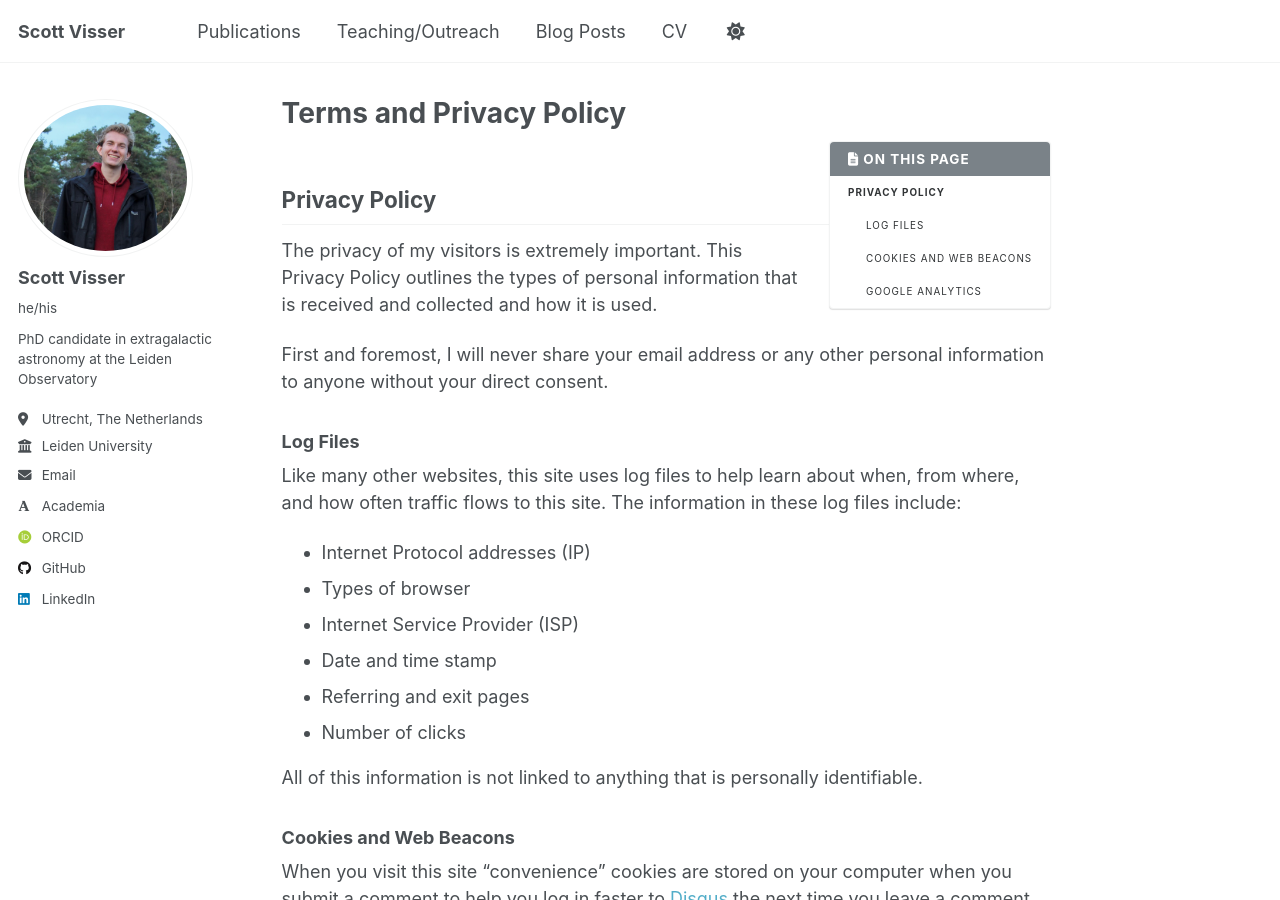
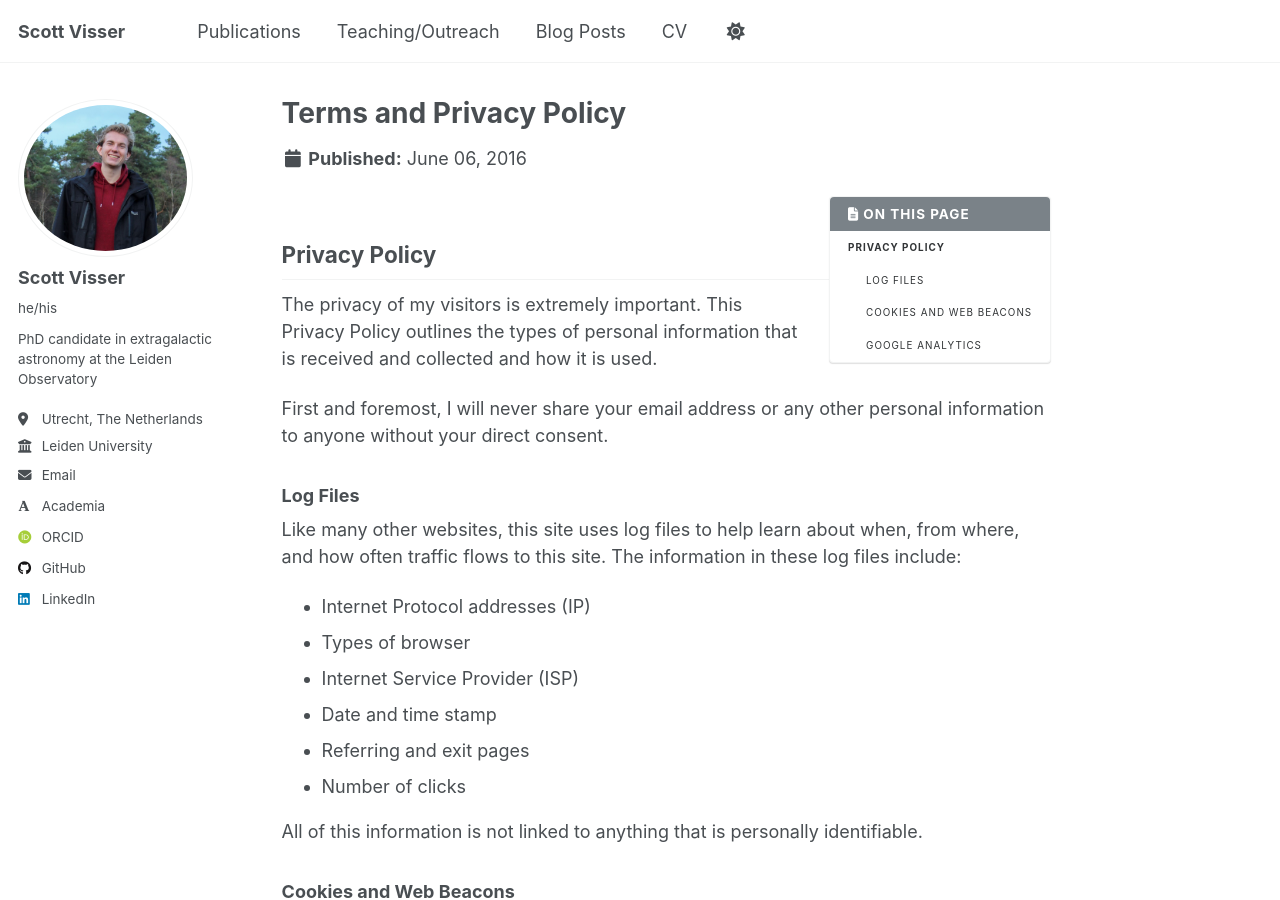
Before and after one commit to ScottV19/ScottV19.github.io, a Jekyll site: the page built from _pages/terms.md, in a window 1280 px wide and 900 px high. Built offline with Jekyll 4.4.1, drawn with Linux system fonts in a browser that asks for light colours; some web fonts are replaced.

Commit message:
Added it back in

```diff
--- a/_layouts/single.html
+++ b/_layouts/single.html
@@ -30,6 +30,9 @@ layout: default
           {% if page.read_time %}
             <p class="page__meta"><i class="fa fa-clock" aria-hidden="true"></i> {% include read-time.html %}</p>
           {% endif %}
+        {% if page.modified %}
+          <p class="page__date"><strong><i class="fa fa-fw fa-calendar" aria-hidden="true"></i> {{ site.data.ui-text[site.locale].date_label | default: "Published:" }}</strong> <time datetime="{{ page.modified | date: "%Y-%m-%d" }}">{{ page.modified | date: "%B %d, %Y" }}</time></p>
+        {% endif %}
 
         {% if page.collection == 'teaching-outreach' %}
           <p> {{ page.type }}, <i>{{ page.venue }}</i>, {{ page.date | default: "1900-01-01" | date: "%Y" }} </p>
```
